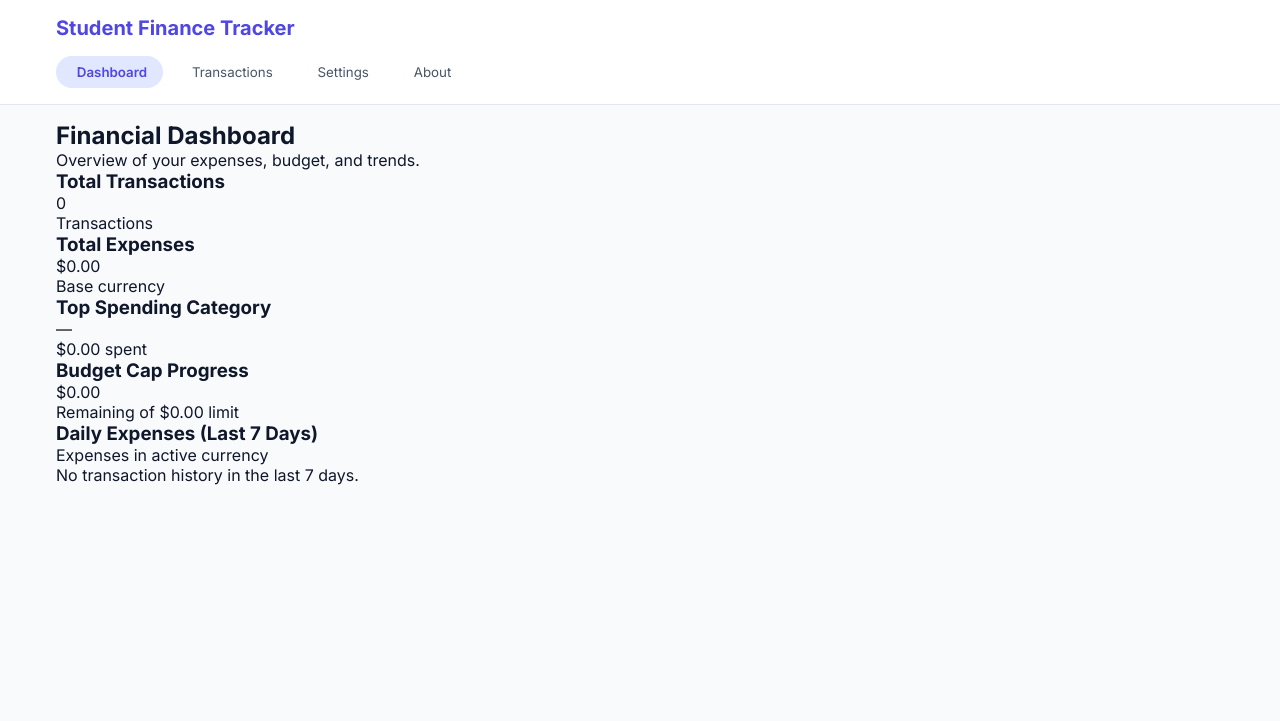
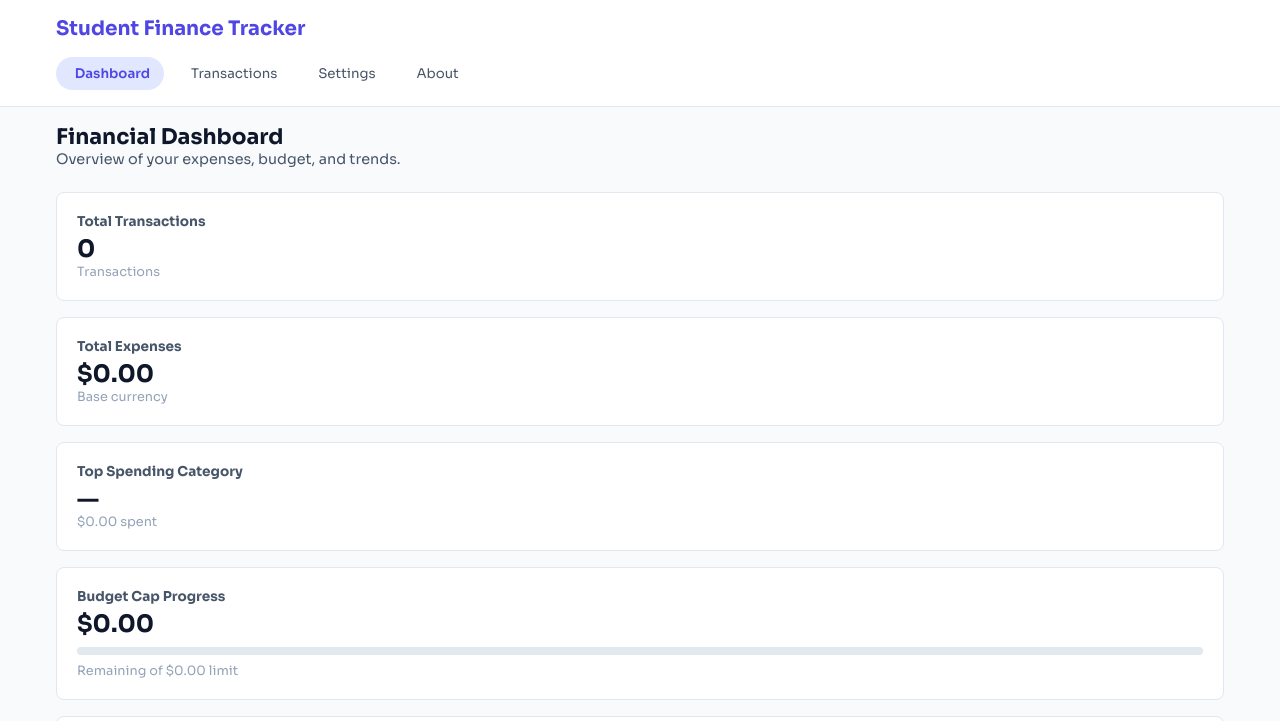
Before and after one commit to kennyrwigamba/student-finance-tracker, a plain HTML site: page index.html in a window 1280 px wide. Shown: the top 721 px of the page. Drawn offline with Linux system fonts and the light colour scheme; a script that the page names is missing; a web font is replaced by a local one.

Commit message:
Update font family to 'Sora' and adjust CSS styles for improved design consistency

```diff
--- a/index.html
+++ b/index.html
@@ -8,7 +8,7 @@
   <!-- Fonts -->
   <link rel="preconnect" href="https://fonts.googleapis.com" />
   <link rel="preconnect" href="https://fonts.gstatic.com" crossorigin />
-  <link href="https://fonts.googleapis.com/css2?family=Inter:wght@300;400;500;600;700&display=swap" rel="stylesheet" />
+  <link href="https://fonts.googleapis.com/css2?family=Sora:wght@300;400;500;600;700&display=swap" rel="stylesheet" />
   <!-- Hugeicons CDN -->
   <link rel="stylesheet" href="https://use.hugeicons.com/font/icons.css" />
   <!-- CSS -->
--- a/styles/style.css
+++ b/styles/style.css
@@ -26,7 +26,7 @@
   box-sizing: border-box;
   margin: 0;
   padding: 0;
-  font-family: 'Inter', sans-serif;
+  font-family: 'Sora', sans-serif;
 }
 
 body {
@@ -100,7 +100,7 @@ body {
   background: none;
   border: none;
   color: var(--text-secondary);
-  padding: 0.5rem 1rem;
+  padding: 0.5rem 0.875rem;
   border-radius: var(--border-radius-lg);
   cursor: pointer;
 }
@@ -131,3 +131,171 @@ main:focus {
   display: flex;
   flex-direction: column;
   gap: 1.5rem;
+}
+
+/* 5. Tab Panels */
+.tab-content {
+  display: block;
+}
+
+.tab-content.hidden {
+  display: none !important;
+}
+
+.section-header {
+  margin-bottom: 1.5rem;
+}
+
+.section-header h2 {
+  font-size: 1.35rem;
+}
+
+.section-desc {
+  font-size: 0.9rem;
+  color: var(--text-secondary);
+}
+
+/* 6. Cards & Stats */
+.card {
+  background-color: var(--bg-card);
+  border: 1px solid var(--border-color);
+  border-radius: var(--border-radius-md);
+  padding: 1.25rem;
+}
+
+h3 {
+  font-size: 1.1rem;
+  margin-bottom: 1rem;
+  color: var(--text-primary);
+}
+
+.stats-grid {
+  display: flex;
+  flex-direction: column;
+  gap: 1rem;
+}
+
+.stat-card {
+  display: flex;
+  flex-direction: column;
+}
+
+.stat-card h3 {
+  font-size: 0.85rem;
+  color: var(--text-secondary);
+  margin-bottom: 0.25rem;
+}
+
+.stat-value {
+  font-size: 1.5rem;
+  font-weight: 700;
+}
+
+.stat-meta {
+  font-size: 0.8rem;
+  color: var(--text-muted);
+}
+
+#budget-cap-card.warning-state {
+  border-color: var(--warning-color);
+  background-color: #fffbeb;
+}
+
+#budget-cap-card.danger-state {
+  border-color: var(--danger-color);
+  background-color: var(--danger-bg);
+}
+
+.progress-bar-container {
+  background-color: var(--border-color);
+  border-radius: var(--border-radius-sm);
+  height: 8px;
+  overflow: hidden;
+  margin: 0.5rem 0;
+}
+
+.progress-bar {
+  height: 100%;
+  background-color: var(--success-color);
+  width: 0%;
+}
+
+.progress-bar.warning {
+  background-color: var(--warning-color);
+}
+
+.progress-bar.danger {
+  background-color: var(--danger-color);
+}
+
+/* 7. Dynamic Trend Chart */
+.dashboard-chart-card{
+  margin-top: 1rem;
+}
+
+.chart-subtitle {
+  font-size: 0.8rem;
+  color: var(--text-secondary);
+  margin-bottom: 1rem;
+}
+
+.chart-container {
+  display: flex;
+  justify-content: space-between;
+  align-items: flex-end;
+  height: 160px;
+  border-bottom: 2px solid var(--border-color);
+  gap: 0.5rem;
+}
+
+.chart-bar-wrapper {
+  display: flex;
+  flex-direction: column;
+  align-items: center;
+  flex: 1;
+  height: 100%;
+  justify-content: flex-end;
+}
+
+.chart-bar-val {
+  font-size: 0.7rem;
+  font-weight: 600;
+  color: var(--text-secondary);
+  opacity: 0;
+  margin-bottom: 0.25rem;
+}
+
+.chart-bar-wrapper:hover .chart-bar-val {
+  opacity: 1;
+}
+
+.chart-bar {
+  width: 100%;
+  max-width: 32px;
+  background-color: var(--primary-light);
+  border-radius: var(--border-radius-sm) var(--border-radius-sm) 0 0;
+  cursor: pointer;
+}
+
+.chart-bar:hover {
+  background-color: var(--primary-color);
+}
+
+.chart-bar.today {
+  border: 2px solid var(--primary-hover);
+}
+
+.chart-bar-label {
+  font-size: 0.7rem;
+  color: var(--text-secondary);
+  margin-top: 0.5rem;
+}
+
+.chart-empty-state {
+  display: flex;
+  align-items: center;
+  justify-content: center;
+  height: 100%;
+  color: var(--text-muted);
+  font-size: 0.85rem;
+}
```
